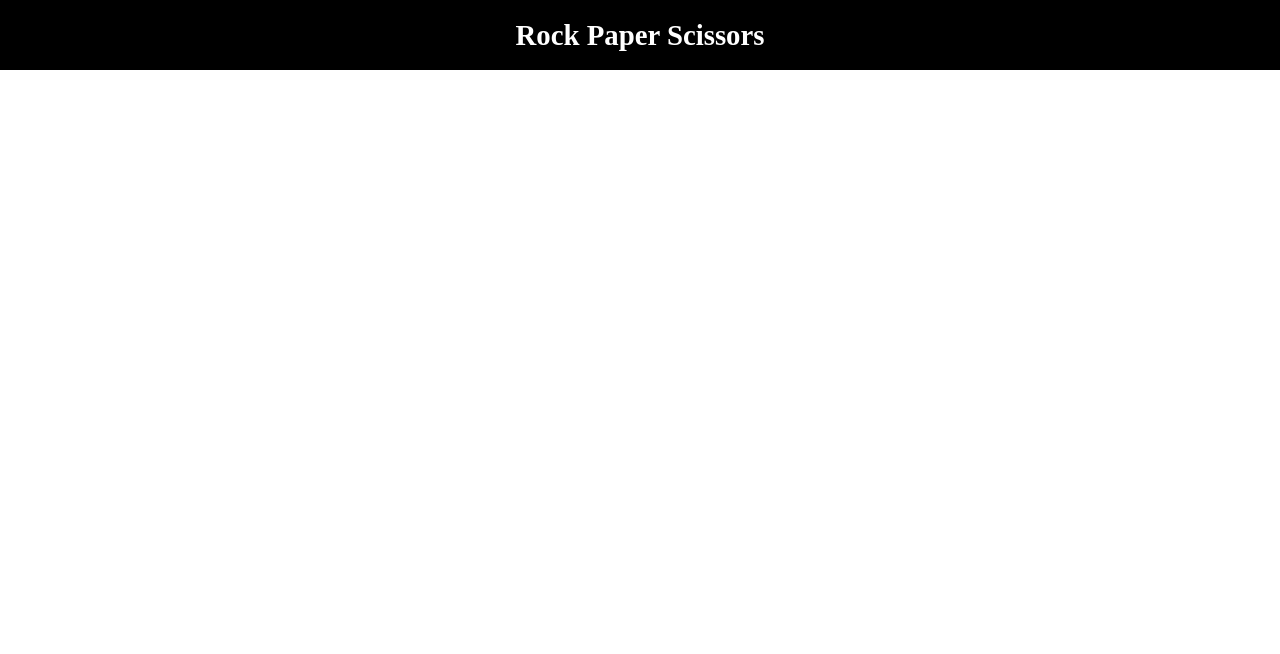
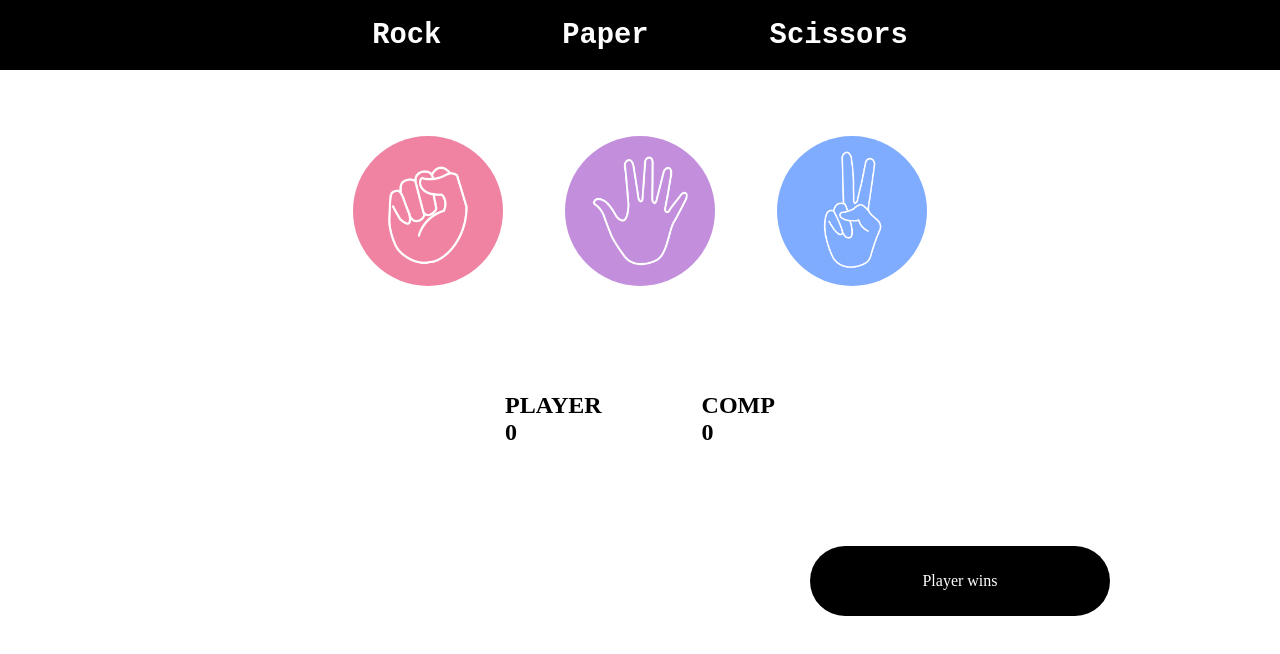
Before and after one commit to anonymous698/RPS-using-javascript, a plain HTML site: page index.html in a window 1280 px wide. Drawn offline with Linux system fonts and the light colour scheme.

Commit message:
added new elements

```diff
--- a/index.css
+++ b/index.css
@@ -12,3 +12,52 @@
     color:white;
     align-items: center;
 }
+.choices{
+   display:flex;
+   justify-content:center;
+   gap:50px;
+   margin-top:60px;
+}
+
+.choices img{
+    height:150px;
+    width:150px;
+    object-fit:cover;
+    border-radius:50%;
+}
+
+.choice{
+    display:flex;
+    justify-content:center;
+    align-items:center;
+    border:6px solid white;
+}
+.choice:hover{
+
+    background-color:black;
+    border-radius:50%;
+    border:6px solid black;
+    cursor:pointer;
+
+}
+.score{
+    display:flex;
+    justify-content:center;
+    align-items:center;
+    gap:100px;
+    margin-top:100px;
+}
+.result{
+    background-color:black;
+    color:white;
+    display:flex;
+    justify-content:center;
+    align-items:center;
+    height:70px;
+    width:300px;
+    position:relative;
+    left:810px;
+    top:100px;
+    border-radius:50px;
+
+}
--- a/index.html
+++ b/index.html
@@ -15,17 +15,31 @@
   <!-- <button class="btn1">turn on light</button>
   <button class="btn2">turn off light</button>
   <div class="box">hi</div> -->
-  <div class="nav"><b>Rock Paper Scissors</b></div>
-  <div class="container">
-    <div class="rock">
+  <div class="nav"><pre><b>Rock       Paper       Scissors</b></pre></div>
+  <div class="choices">
+    <div class="choice rock">
+      <img src="rock.png">
+    </div>
+    <div class="choice paper">
+      <img src="paper.png">
+    </div>
+    <div class="choice scissors">
+      <img src="scissors.png">
+    </div>
+  </div>
+  <div class="score">
+    <div class="user-score">
+      <h2>PLAYER</h2>
+      <h2>0</h2>
 
     </div>
-    <div class="paper">
-
+    <div class="comp-score">
+      <h2>COMP</h2>
+      <h2>0</h2>
     </div>
-    <div class="scissors">
-
-    </div>
+  </div>
+  <div class="result">
+    <p>Player wins</p>
   </div>
     <script src="index.js"></script>
 </body>
```
Also changed, not shown: paper.png (added), rock.png (added), scissors.png (added).
